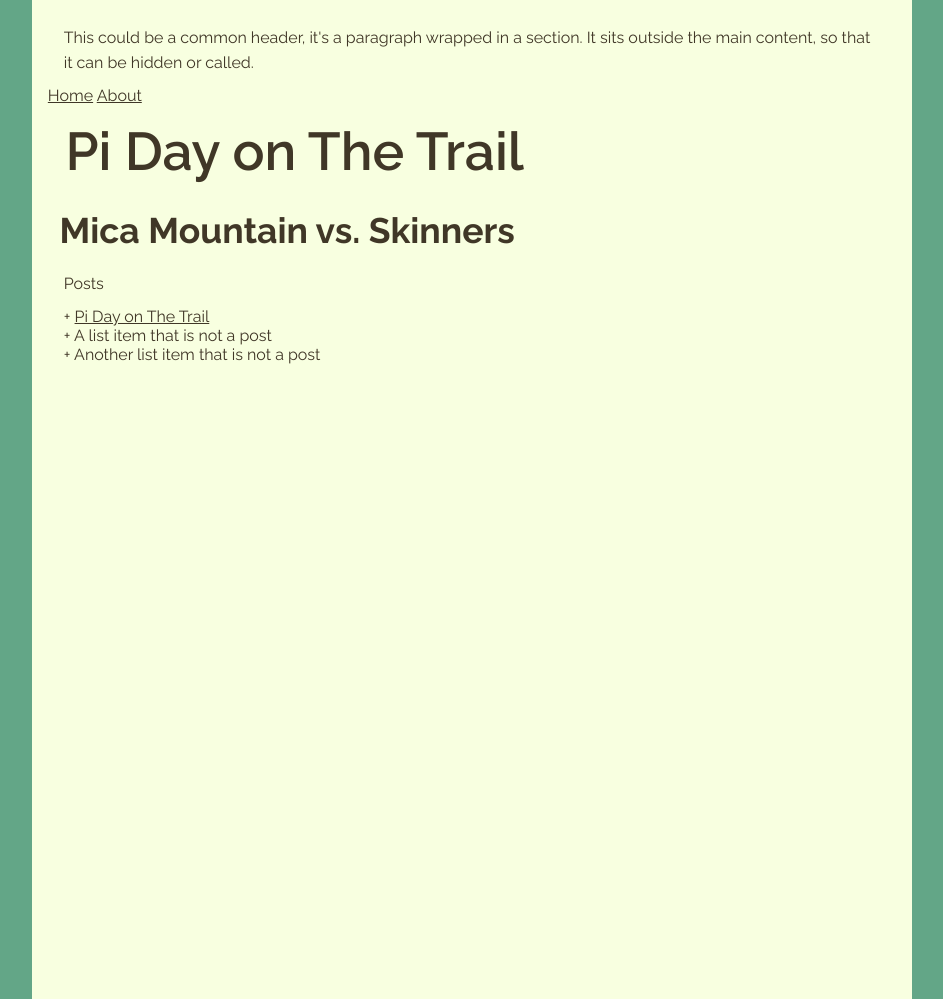
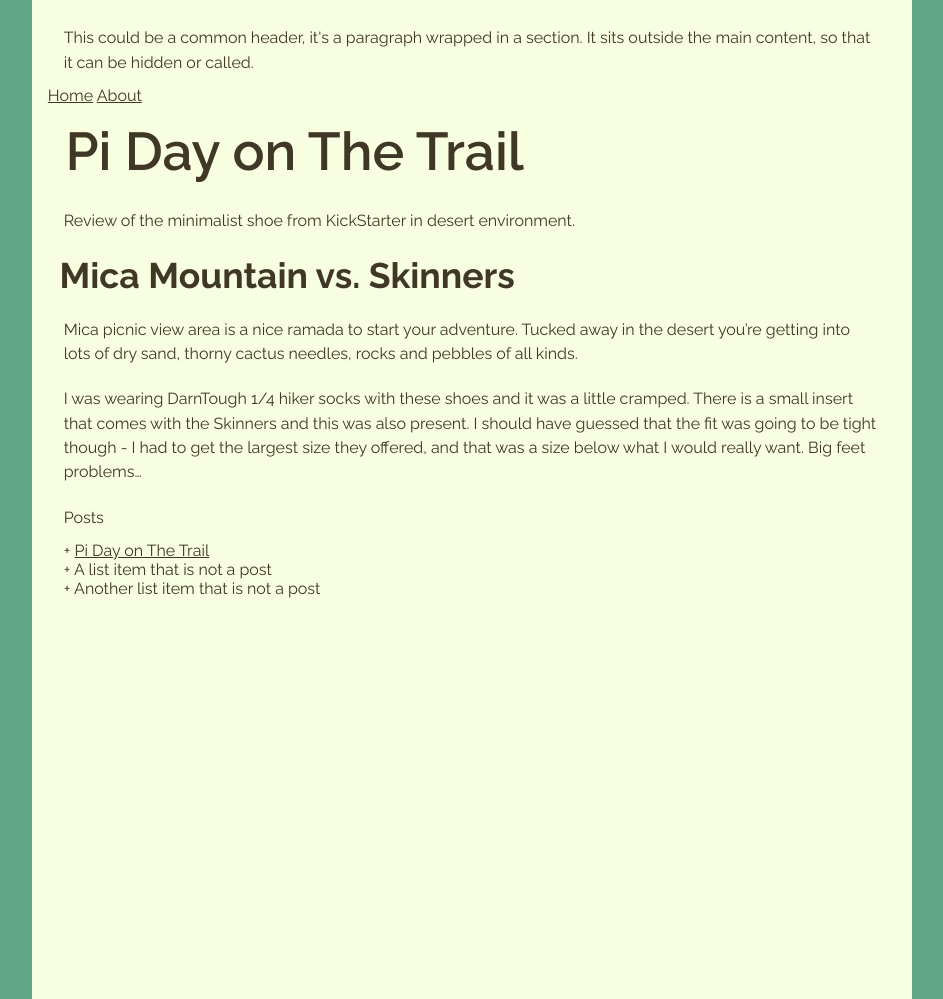
Before and after one commit to craigkraft/craigkraft.github.io, a Jekyll site: the page built from _posts/2021-03-14-Pi-Day-On-the-Trail.md, in a window 1280 px wide. Shown: the whole page, without its empty margins (168-1111 px from the left). Built offline with Jekyll 4.4.1, drawn with Linux system fonts in a browser that asks for light colours.

Commit message:
Update 2021-03-14-Pi-Day-On-the-Trail.md

```diff
--- a/_posts/2021-03-14-Pi-Day-On-the-Trail.md
+++ b/_posts/2021-03-14-Pi-Day-On-the-Trail.md
@@ -5,4 +5,10 @@ title: Pi Day on The Trail
 
 # Pi Day on The Trail
 
+Review of the minimalist shoe from KickStarter in desert environment.
+
 ## Mica Mountain vs. Skinners
+
+Mica picnic view area is a nice ramada to start your adventure. Tucked away in the desert you're getting into lots of dry sand, thorny cactus needles, rocks and pebbles of all kinds.
+
+I was wearing DarnTough 1/4 hiker socks with these shoes and it was a little cramped. There is a small insert that comes with the Skinners and this was also present. I should have guessed that the fit was going to be tight though -  I had to get the largest size they offered, and that was a size below what I would really want. Big feet problems...
```
